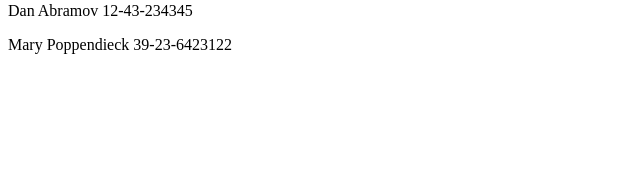
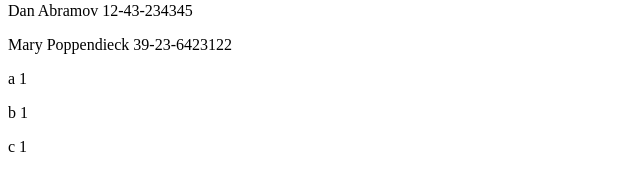
Before and after one commit to tomascarrizodev/fullstack-open, a React (Vite) app in the folder part2/phonebook/: page / in a window 1280 px wide. Shown: the part 350-540 px from the top of the page, without its empty margins (0-640 px from the left). Built offline with nearby package versions, Linux system fonts and the light colour scheme; data requests are answered from the project's data file.

Commit message:
part2 exercise 2.13

```diff
--- a/part2/phonebook/db.json
+++ b/part2/phonebook/db.json
@@ -19,6 +19,21 @@
       "name": "Mary Poppendieck",
       "number": "39-23-6423122",
       "id": "4"
+    },
+    {
+      "id": "5",
+      "name": "a",
+      "number": "1"
+    },
+    {
+      "id": "6",
+      "name": "b",
+      "number": "1"
+    },
+    {
+      "id": "7",
+      "name": "c",
+      "number": "1"
     }
   ]
 }
--- a/part2/phonebook/src/App.jsx
+++ b/part2/phonebook/src/App.jsx
@@ -2,7 +2,7 @@
 import Filter from './components/Filter'
 import PersonForm from './components/PersonForm'
 import Persons from './components/Persons'
-import axios from 'axios'
+import personsService from './services/persons'
 
 const App = () => {
   const [persons, setPersons] = useState([])
@@ -12,10 +12,13 @@
   const [filteredPersons, setFilteredPersons] = useState([])
 
   useEffect(() => {
-    axios
-      .get('http://localhost:3001/persons')
-      .then(response => {
-        setPersons(response.data)
+    personsService
+      .getAll()
+      .then(initialPersons => {
+        setPersons(initialPersons)
+      })
+      .catch(err => {
+        console.log(err)
       })
   }, [])
 
--- a/part2/phonebook/src/components/PersonForm/index.jsx
+++ b/part2/phonebook/src/components/PersonForm/index.jsx
@@ -1,4 +1,4 @@
-import axios from "axios"
+import personsService from '../../services/persons'
 
 const PersonForm = (props) => {
 
@@ -20,15 +20,16 @@
     }
 
     if (unique) {
-      setPersons([...newPersons, newPerson])
-      setFilteredPersons(newPersons)
-      setNewName('')
-      setNewNumber('')
-
-      axios
-        .post('http://localhost:3001/persons', newPerson)
-        .then(response => {
-          console.log(response)
+      personsService
+        .create(newPerson)
+        .then(returnedPerson => {
+          setPersons(persons.concat(returnedPerson))
+          setFilteredPersons(newPersons)
+          setNewName('')
+          setNewNumber('')
+        })
+        .catch(err => {
+          console.log(err)
         })
     }
   }
--- /dev/null
+++ b/part2/phonebook/src/services/persons.js
@@ -0,0 +1,15 @@
+import axios from "axios";
+
+const baseUrl = 'http://localhost:3001/persons'
+
+const getAll = async () => {
+  const request = axios.get(baseUrl)
+  return await request.then(response => response.data)
+}
+
+const create = async (newObject) => {
+  const request = axios.post(baseUrl, newObject)
+  return await request.then(response => response.data)
+}
+
+export default { getAll, create }
```
